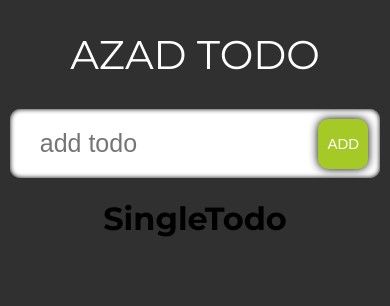
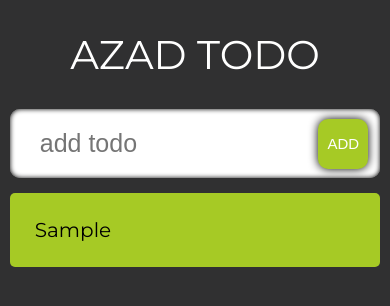
Before and after one commit to mrazadtamal/React-Typescript-with-Project, a React (Create React App) app: page / in a window 390 px wide. Both pictures are taken after typing "Sample" into the empty fields and a click on the button "ADD". Shown: the top 306 px of the page. Built offline with nearby package versions, Linux system fonts and the light colour scheme.

Commit message:
SingleTodo

```diff
--- a/src/components/SingleTodo.tsx
+++ b/src/components/SingleTodo.tsx
@@ -1,15 +1,15 @@
-import { type } from "os";
 import React from "react";
 import { Todo } from "../model";
-type Props = {
+
+const SingleTodo: React.FC<{
   todo: Todo;
-};
-
-const SingleTodo = ({ todo, todos, setTodos }) => {
+  todos: Todo[];
+  setTodos: React.Dispatch<React.SetStateAction<Todo[]>>;
+}> = ({ todo, todos, setTodos }) => {
   return (
-    <div>
-      <h1>SingleTodo</h1>
-    </div>
+    <form className="todoSingle">
+      <span className="todosText">{todo.todo}</span>
+    </form>
   );
 };
 
--- a/src/components/style.css
+++ b/src/components/style.css
@@ -51,22 +51,23 @@
   flex-wrap: wrap;
 }
 
-.todos__single {
+.todoSingle {
   display: flex;
   width: 29.5%;
   border-radius: 5px;
   padding: 20px;
   margin-top: 15px;
-  background-image: url("https://img.freepik.com/free-photo/crumpled-yellow-paper-background-close-up_60487-2390.jpg?size=626&ext=jpg");
+  background-color: #a6ca25;
+  /* background-image: url(""); */
 }
-.todos__single--text {
+.todosText {
   flex: 1;
   padding: 5px;
   border: none;
   font-size: 20px;
 }
 
-.todos__single--text:focus {
+.todosText:focus {
   outline: none;
 }
 
@@ -77,7 +78,7 @@
 }
 
 @media (max-width: 1200px) {
-  .todos__single {
+  .todoSingle {
     width: 40%;
   }
 }
@@ -89,7 +90,7 @@
   .todos {
     width: 95%;
   }
-  .todos__single {
+  .todoSingle {
     width: 100%;
   }
 }
```
